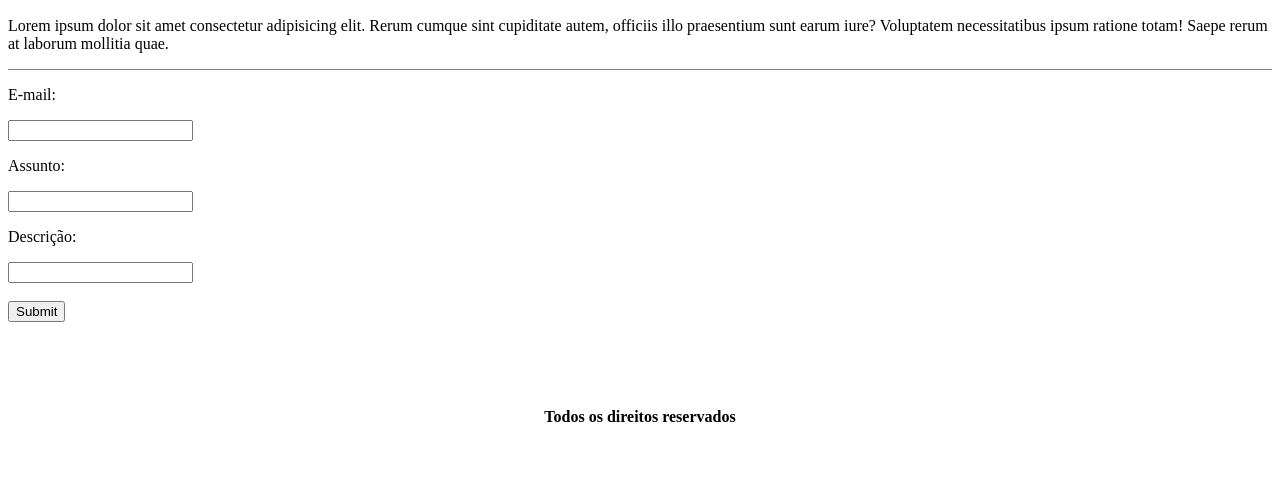
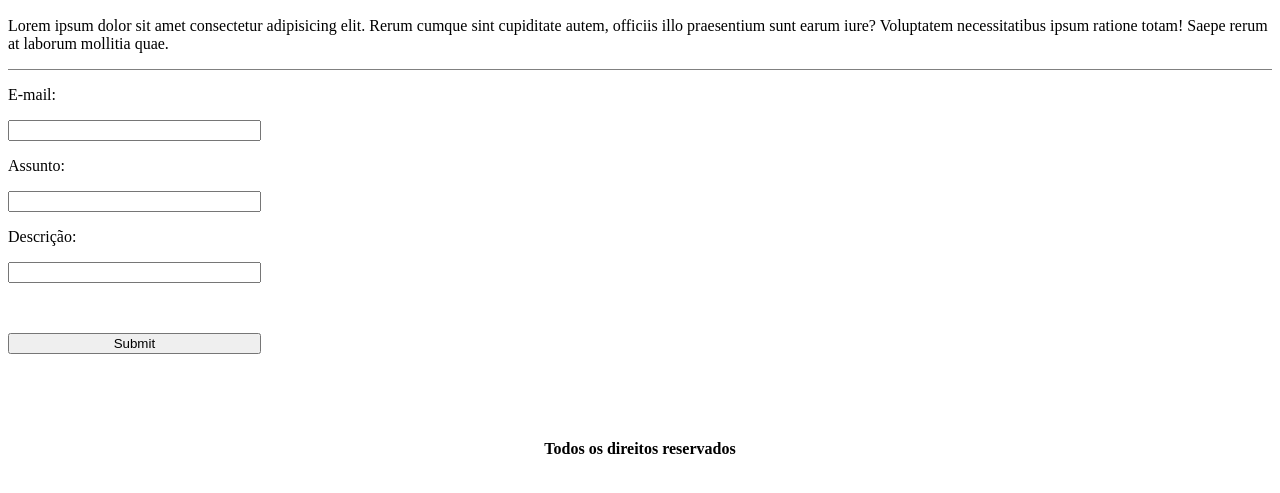
Before and after one commit to TechSDW/Atividade-1---Site-HTML-e-CSS, a plain HTML site: page contato.html in a window 1280 px wide. Shown: the part 255-748 px from the top of the page. Drawn offline with Linux system fonts and the light colour scheme.

Commit message:
Melhoria da página contato

```diff
--- a/contato.html
+++ b/contato.html
@@ -21,7 +21,7 @@
             main{
                 padding-top: 20px;}
 
-            .botões {
+            .botões{
                 display: grid;
                 grid-template-rows: auto auto auto;
                 column-gap: 25px;
@@ -34,6 +34,11 @@
                 text-align: left;
                 border-top: 1px solid gray;
             }
+
+            .forms{
+                display: grid;
+                grid-template-columns: auto;
+                width: 20%;}
         </style>
     </head>
 
@@ -55,13 +60,15 @@
 
             <div class="conteudo">
                 <form action="">
-                    <p>E-mail:</p>
-                    <input type="text">
-                    <p>Assunto:</p>
-                    <input type="text">
-                    <p>Descrição:</p>
-                    <input type="text"><br><br>
-                    <input type="submit">
+                    <div class="forms">
+                        <p>E-mail:</p>
+                        <input type="text">
+                        <p>Assunto:</p>
+                        <input type="text">
+                        <p>Descrição:</p>
+                        <input type="text">
+                        <input type="submit" style="margin-top: 50px;">
+                    </div>
                 </form>
             </div>
         </main>
```
